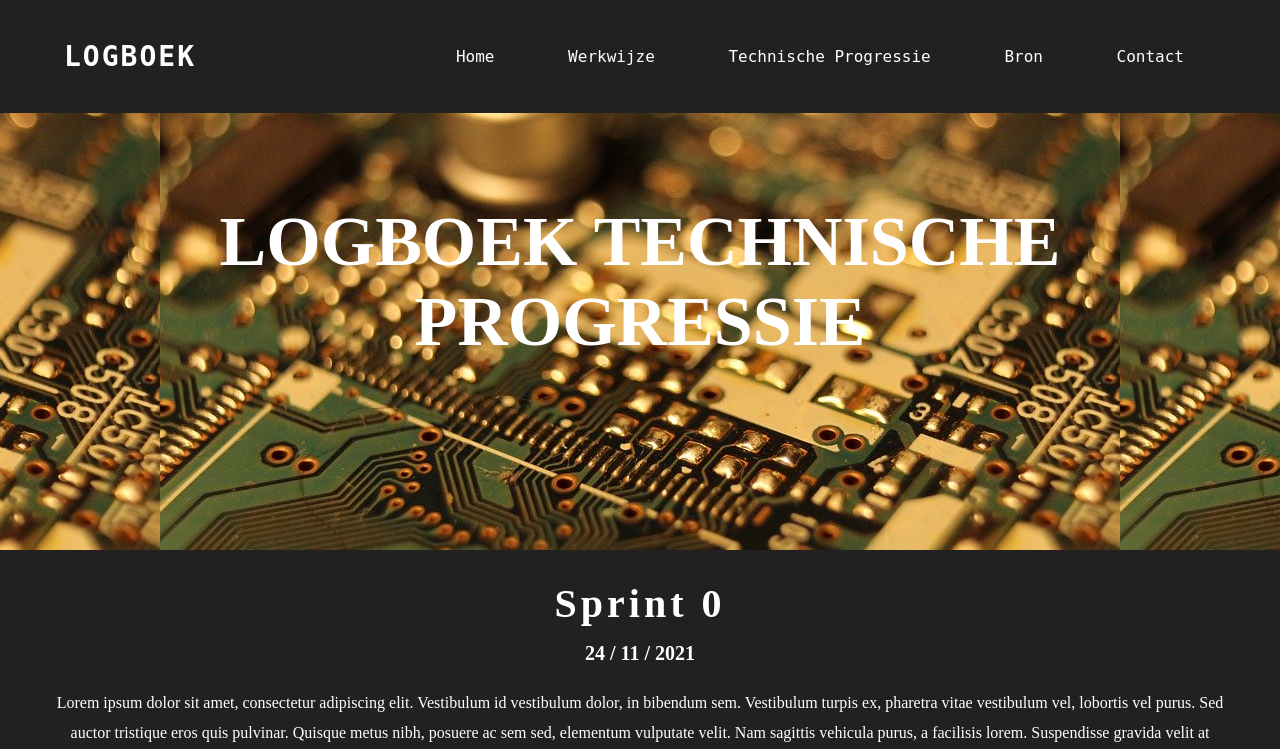
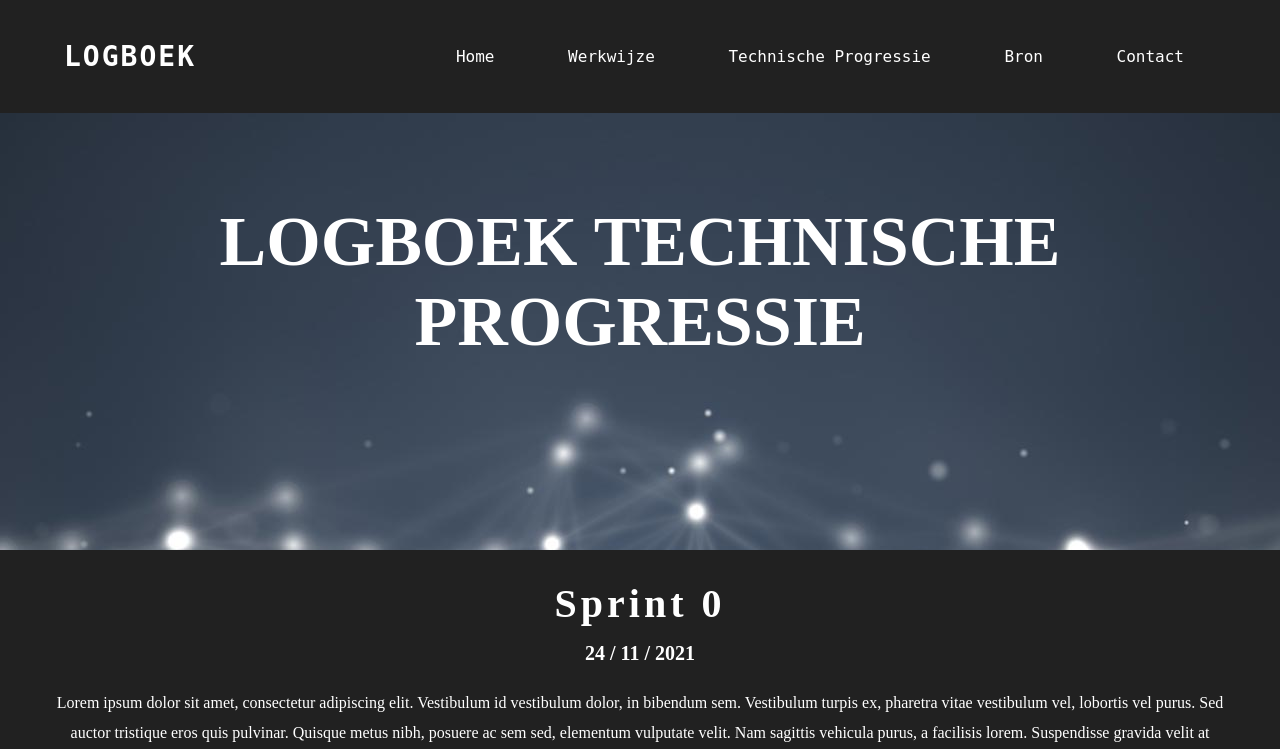
Before and after one commit to JamieVos991/F2M2-Radicale-Kunstspeeltuin, a PHP site: page /technisch.html in a window 1280 px wide. Shown: the top 749 px of the page. Run offline with PHP 8.4, Linux system fonts and the light colour scheme.

Commit message:
Header foto van technische progressie veranderd + foto's verwijderd

```diff
--- a/Logboek/Stylesheets/technisch.css
+++ b/Logboek/Stylesheets/technisch.css
@@ -79,8 +79,7 @@ header {
 	height: 500px;
 	position: fixed;
 	top: 100px;
-	background-image: url(../tech-4909951_960_720.jpg);
-    background-repeat: ;
+	background-image: url(../1921977.jpg);
 	background-position: center center;
 }
 
```
Also changed, not shown: Logboek/1921977.jpg (added), Logboek/3497712.jpg (deleted), Logboek/tech-4909951_960_720.jpg (deleted), Logboek/techniek-nul-en-een-bit-behang-2048x1152_49.jpg (deleted).
